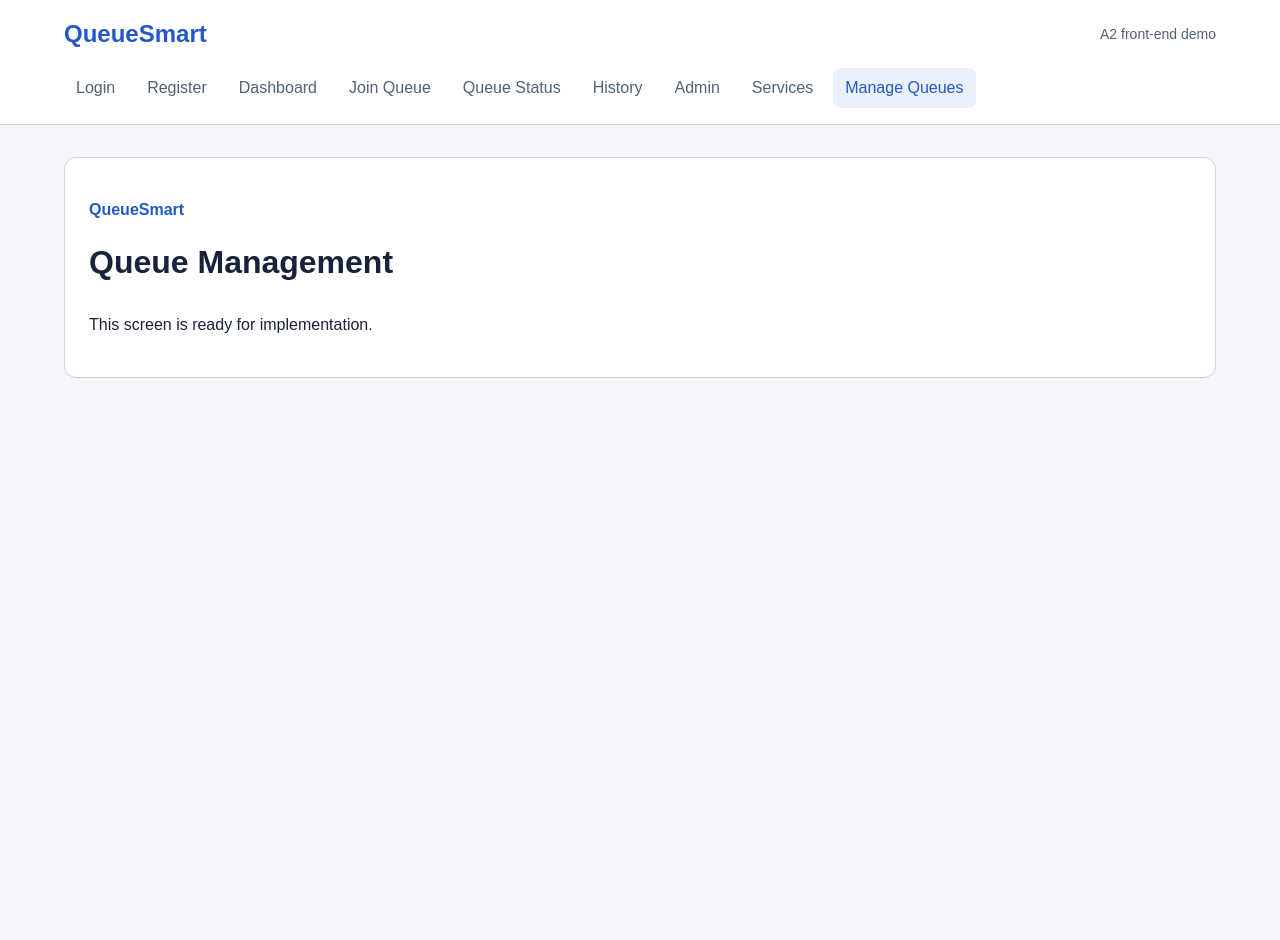
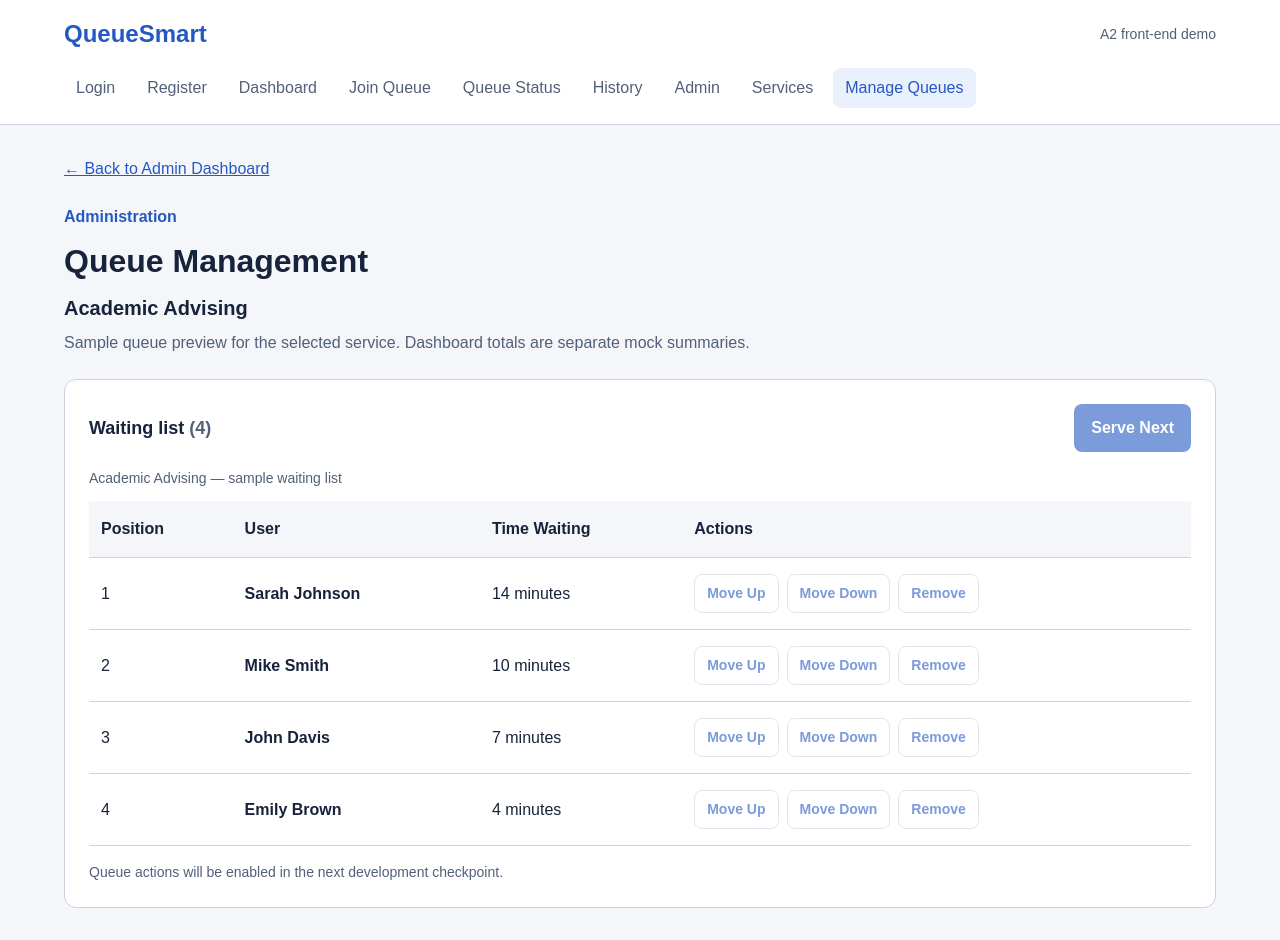
Before and after one commit to abeljoseph42/QueueSmart, a React app in the folder frontend/: page /admin/queues in a window 1280 px wide. Before the commit the page ends 800 px from the top, so only its background shows below. Built offline with nearby package versions, Linux system fonts and the light colour scheme; the HTML template or start-up script is replaced by a standard one.

Commit message:
create admin queue management interface

```diff
--- /dev/null
+++ b/frontend/src/pages/admin/QueueManagement.css
@@ -0,0 +1,24 @@
+.queue-management__header { margin: 1.5rem 0; }
+.queue-management__header .eyebrow { margin-bottom: 0.5rem; }
+.queue-management__header h1 { margin-bottom: 0.5rem; }
+.queue-management__header h2 { font-size: 1.25rem; margin: 0 0 0.5rem; }
+.queue-management__header p:last-child { color: var(--color-muted); margin: 0; }
+.queue-management__summary { display: flex; align-items: center; justify-content: space-between; gap: 1rem; flex-wrap: wrap; margin-bottom: 1rem; }
+.queue-management__summary h3 { margin: 0; font-size: 1.125rem; }
+.queue-management__summary span { color: var(--color-muted); }
+.queue-management__table-wrapper { overflow-x: auto; }
+.queue-management table { width: 100%; border-collapse: collapse; text-align: left; }
+.queue-management caption { text-align: left; color: var(--color-muted); font-size: 0.875rem; padding-bottom: 0.75rem; }
+.queue-management th,
+.queue-management td { padding: 1rem 0.75rem; border-bottom: 1px solid var(--color-border); }
+.queue-management thead { background: #f4f6fa; }
+.queue-management tbody th { font-weight: 600; min-width: 150px; }
+.queue-management__actions { display: flex; gap: 0.5rem; flex-wrap: wrap; min-width: 220px; }
+.queue-management__actions button { padding: 0.5rem 0.75rem; font-size: 0.875rem; }
+.queue-management__empty { text-align: center; color: var(--color-muted); }
+.queue-management__note { color: var(--color-muted); font-size: 0.875rem; margin: 1rem 0 0; }
+@media (max-width: 600px) {
+  .queue-management .card { padding: 1rem; }
+  .queue-management th,
+  .queue-management td { padding: 0.75rem 0.5rem; }
+}
--- /dev/null
+++ b/frontend/src/pages/admin/QueueManagement.jsx
@@ -0,0 +1,84 @@
+import { Link, useSearchParams } from 'react-router-dom'
+import './QueueManagement.css'
+
+const serviceNames = {
+  'academic-advising': 'Academic Advising',
+  'financial-aid': 'Financial Aid',
+  'technical-support': 'Technical Support',
+  'student-services': 'Student Services',
+}
+
+const academicQueue = [
+  { id: 1, name: 'Sarah Johnson', waitTime: 14 },
+  { id: 2, name: 'Mike Smith', waitTime: 10 },
+  { id: 3, name: 'John Davis', waitTime: 7 },
+  { id: 4, name: 'Emily Brown', waitTime: 4 },
+]
+
+export default function QueueManagement() {
+  const [searchParams] = useSearchParams()
+  const serviceId = searchParams.get('service') ?? 'academic-advising'
+  const serviceName = Object.hasOwn(serviceNames, serviceId) ? serviceNames[serviceId] : null
+  const queue = serviceId === 'academic-advising' ? academicQueue : []
+
+  if (!serviceName) {
+    return (
+      <section className="card queue-management">
+        <h1>Service not found</h1>
+        <p>Select a service from the admin dashboard to view its queue.</p>
+        <Link to="/admin" className="button">Back to Admin Dashboard</Link>
+      </section>
+    )
+  }
+
+  return (
+    <section className="queue-management" aria-labelledby="queue-management-heading">
+      <Link to="/admin">← Back to Admin Dashboard</Link>
+      <header className="queue-management__header">
+        <p className="eyebrow">Administration</p>
+        <h1 id="queue-management-heading">Queue Management</h1>
+        <h2>{serviceName}</h2>
+        <p>Sample queue preview for the selected service. Dashboard totals are separate mock summaries.</p>
+      </header>
+      <div className="card">
+        <div className="queue-management__summary">
+          <h3>Waiting list <span>({queue.length})</span></h3>
+          <button type="button" disabled>Serve Next</button>
+        </div>
+        <div className="queue-management__table-wrapper" role="region" aria-label={`${serviceName} waiting list`} tabIndex={0}>
+          <table>
+            <caption>{serviceName} — sample waiting list</caption>
+            <thead>
+              <tr>
+                <th scope="col">Position</th>
+                <th scope="col">User</th>
+                <th scope="col">Time Waiting</th>
+                <th scope="col">Actions</th>
+              </tr>
+            </thead>
+            <tbody>
+              {queue.map((user, index) => (
+                <tr key={user.id}>
+                  <td>{index + 1}</td>
+                  <th scope="row">{user.name}</th>
+                  <td>{user.waitTime} minutes</td>
+                  <td>
+                    <div className="queue-management__actions">
+                      <button type="button" className="button-secondary" disabled aria-label={`Move ${user.name} up`}>Move Up</button>
+                      <button type="button" className="button-secondary" disabled aria-label={`Move ${user.name} down`}>Move Down</button>
+                      <button type="button" className="button-secondary" disabled aria-label={`Remove ${user.name}`}>Remove</button>
+                    </div>
+                  </td>
+                </tr>
+              ))}
+              {queue.length === 0 && (
+                <tr><td colSpan={4} className="queue-management__empty">No sample users have been added for this service.</td></tr>
+              )}
+            </tbody>
+          </table>
+        </div>
+        <p className="queue-management__note">Queue actions will be enabled in the next development checkpoint.</p>
+      </div>
+    </section>
+  )
+}
--- a/frontend/src/routes/adminRoutes.jsx
+++ b/frontend/src/routes/adminRoutes.jsx
@@ -1,5 +1,5 @@
 import AdminDashboard from '../pages/admin/AdminDashboard'
-import PlaceholderPage from '../components/common/PlaceholderPage'
+import QueueManagement from '../pages/admin/QueueManagement'
 
 export const adminRoutes = [
   {
@@ -8,6 +8,6 @@ export const adminRoutes = [
   },
   {
     path: '/admin/queues',
-    element: <PlaceholderPage title="Queue Management" />,
+    element: <QueueManagement />,
   },
 ]
```
